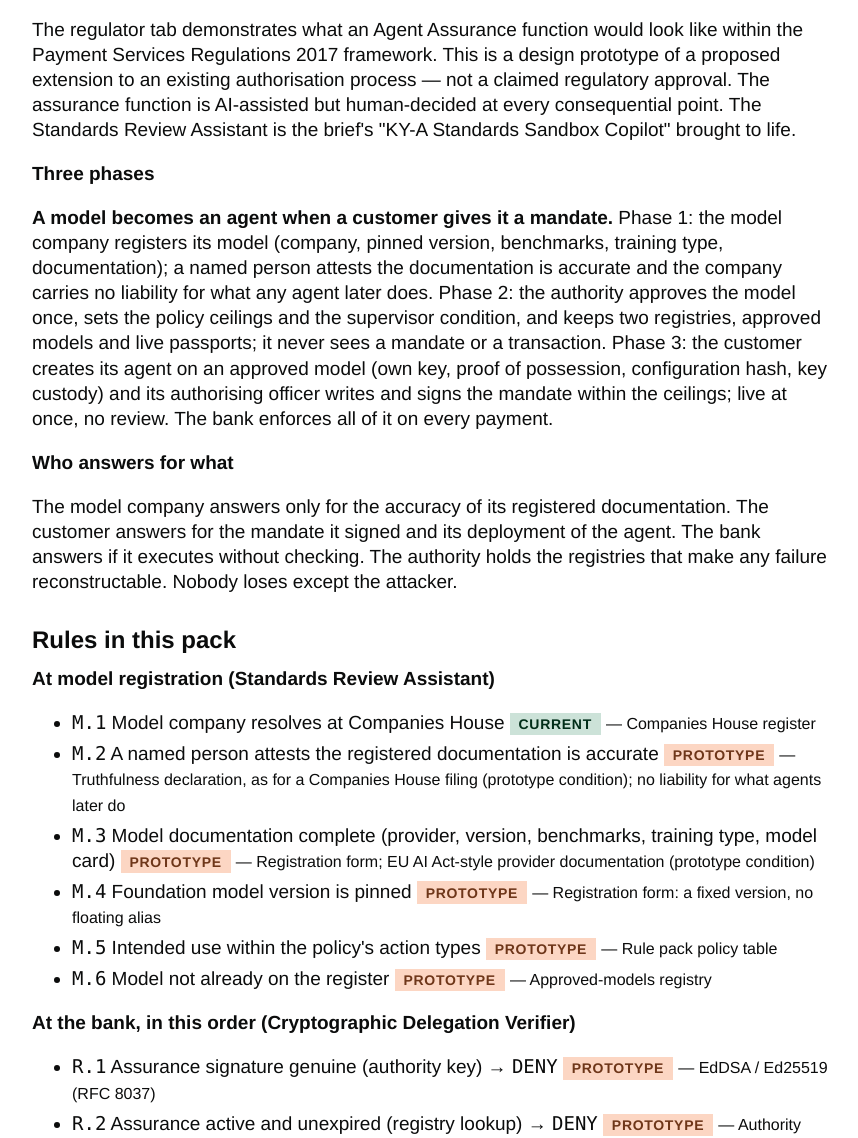
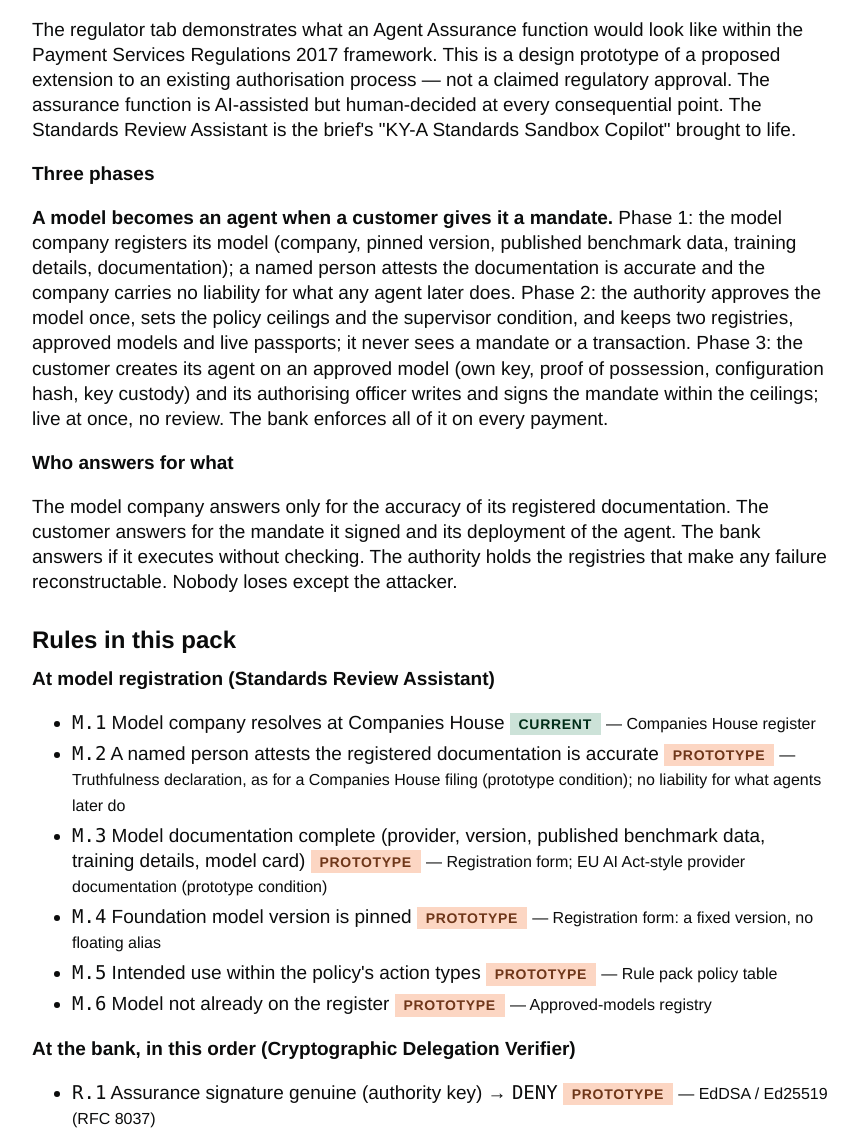
Before and after one commit to LegisLabs/agent-passport, a FastAPI app: page /about in a window 1280 px wide. Shown: the part 2163-3301 px from the top of the page, without its empty margins (128-986 px from the left). Run offline with FastAPI, Linux system fonts and the light colour scheme.

Commit message:
Model fields: benchmark data and training details as URLs (validated in M.3); registration buttons on the title row
Co-Authored-By: Claude Fable 5.1 <noreply@anthropic.com>

```diff
--- a/pay/review.py
+++ b/pay/review.py
@@ -35,7 +35,7 @@ def step_evidence(a: dict) -> dict:
         "company_registers": {"legal_name": _v(f, "company", "legal_name"), "companies_house": _v(f, "company", "companies_house_number"),
                               "model": f"{_v(f, 'model', 'model_name')} ({_v(f, 'model', 'model_id')}, release {_v(f, 'model', 'release')})",
                               "foundation_model": f"{_v(f, 'model', 'model_provider')} · {_v(f, 'model', 'model_version')}",
-                              "benchmarks": _v(f, "model", "benchmarks"), "training_type": _v(f, "model", "training_type"), "documentation": _v(f, "model", "documentation_ref"),
+                              "benchmarks": _v(f, "model", "benchmarks_url"), "training_details": _v(f, "model", "training_details_url"), "documentation": _v(f, "model", "documentation_ref"),
                               "attested_by": f"{_v(f, 'attestation', 'name')}, {_v(f, 'attestation', 'role')} ({_v(f, 'attestation', 'declaration_ref')}): documentation accuracy only",
                               "intended_use": f"{_v(f, 'intended_use', 'action_type')}: {_v(f, 'intended_use', 'description')}"},
         "customers_will": {"note": "No customer, no agent, no key at registration. A model becomes an agent when a customer gives it a mandate: the customer creates the agent (own key, proof of possession, configuration hash) and writes and signs its mandate within the policy ceilings."},
--- a/pay/rules.py
+++ b/pay/rules.py
@@ -81,9 +81,10 @@ def run_application_checks(fields: dict, agent: dict | None = None, reg: dict |
             out.append(_check(rule, ok, "registration: attestation", f"{_v(at, 'name')}, {_v(at, 'role')}, declaration {_v(at, 'declaration_ref')}: documentation accuracy attested on submission" if ok else "attestation incomplete"))
         elif c == "model_documented":
             m = fields.get("model", {})
-            missing = [k for k in ("model_name", "model_id", "model_provider", "model_version", "benchmarks", "training_type", "documentation_ref") if not _v(m, k)]
-            ok = not missing
-            out.append(_check(rule, ok, "registration: model documentation", f"{_v(m, 'model_name')} on {_v(m, 'model_provider')} {_v(m, 'model_version')}; benchmarks, training type and model card declared" if ok else "missing: " + ", ".join(missing)))
+            missing = [k for k in ("model_name", "model_id", "model_provider", "model_version", "benchmarks_url", "training_details_url", "documentation_ref") if not _v(m, k)]
+            bad_urls = [k for k in ("benchmarks_url", "training_details_url") if _v(m, k) and not re.match(r"^https://\S+$", str(_v(m, k)))]
+            ok = not missing and not bad_urls
+            out.append(_check(rule, ok, "registration: model documentation", f"{_v(m, 'model_name')} on {_v(m, 'model_provider')} {_v(m, 'model_version')}; benchmark data, training details and model card published" if ok else ("missing: " + ", ".join(missing) if missing else "not https URLs: " + ", ".join(bad_urls))))
         elif c == "version_pinned":
             ver = str(_v(fields, "model", "model_version") or "")
             ok = bool(ver) and not re.search(r"latest|\*|current", ver, re.I) and bool(re.search(r"[\d]", ver))
--- a/pay/static/app.css
+++ b/pay/static/app.css
@@ -944,3 +944,6 @@ body[data-view="bank"] .beat[data-running="true"]::before { content: "▮"; anim
 
 .step__head { display: flex; align-items: center; justify-content: space-between; gap: 1rem; margin: 0 0 .5rem; }
 .step__head .h2 { margin: 0; }
+
+.step__head { margin: 1.25rem 0 .75rem; }
+.step__actions { display: flex; gap: .6rem; align-items: center; }
--- a/pay/static/app.js
+++ b/pay/static/app.js
@@ -22,7 +22,7 @@ const AP = (() => {
   const LABELS = {
     company: { title: 'Model company', legal_name: 'Legal name', companies_house_number: 'Companies House number', website: 'Website' },
     attestation: { title: 'Attestation (documentation accuracy)', name: 'Named person', role: 'Role or title', declaration_ref: 'Declaration reference' },
-    model: { title: 'The model', model_name: 'Model name', model_id: 'Model identifier', release: 'Release', model_provider: 'Foundation model provider', model_version: 'Foundation model version (pinned)', benchmarks: 'Benchmarks', training_type: 'Training type', documentation_ref: 'Model card / documentation' },
+    model: { title: 'The model', model_name: 'Model name', model_id: 'Model identifier', release: 'Release', model_provider: 'Foundation model provider', model_version: 'Foundation model version (pinned)', benchmarks_url: 'Benchmark data (URL)', training_details_url: 'Training details (URL)', documentation_ref: 'Model card / documentation' },
     intended_use: { title: 'Intended use', action_type: 'Action type', description: 'Description' },
   };
 
@@ -167,7 +167,7 @@ const AP = (() => {
         ['Model company', `${esc(v(f, 'company', 'legal_name'))} · Companies House <span class="mono">${esc(v(f, 'company', 'companies_house_number'))}</span> · ${esc(v(f, 'company', 'website'))}`],
         ['Attestation', `${esc(v(f, 'attestation', 'name'))}, ${esc(v(f, 'attestation', 'role'))} · declaration <span class="mono">${esc(v(f, 'attestation', 'declaration_ref'))}</span> · documentation accuracy only, no liability for agents' actions`],
         ['Model', `<strong>${esc(v(f, 'model', 'model_name'))}</strong> <span class="mono">${esc(v(f, 'model', 'model_id'))}</span> · release ${esc(v(f, 'model', 'release'))} · ${esc(v(f, 'model', 'model_provider'))} <span class="mono">${esc(v(f, 'model', 'model_version'))}</span>`],
-        ['Documentation', `${esc(v(f, 'model', 'documentation_ref'))} · ${esc(v(f, 'model', 'training_type'))}<br><span class="small">${esc(v(f, 'model', 'benchmarks'))}</span>`],
+        ['Documentation', `${esc(v(f, 'model', 'documentation_ref'))} · <a href="${esc(v(f, 'model', 'benchmarks_url'))}">benchmark data</a> · <a href="${esc(v(f, 'model', 'training_details_url'))}">training details</a>`],
         ['Intended use', `<strong>${esc(v(f, 'intended_use', 'action_type'))}</strong> · ${esc(v(f, 'intended_use', 'description'))} · no customer named: each customer creates its own agent and mandate within the policy ceilings`],
       ].map(([k, val]) => `<div><dt>${k}</dt><dd>${val}</dd></div>`).join('');
       const pol = state.policy || {};
--- a/pay/templates/about.html
+++ b/pay/templates/about.html
@@ -25,7 +25,7 @@
   <h2 class="h2">Regulatory context</h2>
   <p>The regulator tab demonstrates what an Agent Assurance function would look like within the Payment Services Regulations 2017 framework. This is a design prototype of a proposed extension to an existing authorisation process — not a claimed regulatory approval. The assurance function is AI-assisted but human-decided at every consequential point. The Standards Review Assistant is the brief's "KY-A Standards Sandbox Copilot" brought to life.</p>
   <h3 class="h3">Three phases</h3>
-  <p><strong>A model becomes an agent when a customer gives it a mandate.</strong> Phase 1: the model company registers its model (company, pinned version, benchmarks, training type, documentation); a named person attests the documentation is accurate and the company carries no liability for what any agent later does. Phase 2: the authority approves the model once, sets the policy ceilings and the supervisor condition, and keeps two registries, approved models and live passports; it never sees a mandate or a transaction. Phase 3: the customer creates its agent on an approved model (own key, proof of possession, configuration hash, key custody) and its authorising officer writes and signs the mandate within the ceilings; live at once, no review. The bank enforces all of it on every payment.</p>
+  <p><strong>A model becomes an agent when a customer gives it a mandate.</strong> Phase 1: the model company registers its model (company, pinned version, published benchmark data, training details, documentation); a named person attests the documentation is accurate and the company carries no liability for what any agent later does. Phase 2: the authority approves the model once, sets the policy ceilings and the supervisor condition, and keeps two registries, approved models and live passports; it never sees a mandate or a transaction. Phase 3: the customer creates its agent on an approved model (own key, proof of possession, configuration hash, key custody) and its authorising officer writes and signs the mandate within the ceilings; live at once, no review. The bank enforces all of it on every payment.</p>
   <h3 class="h3">Who answers for what</h3>
   <p>The model company answers only for the accuracy of its registered documentation. The customer answers for the mandate it signed and its deployment of the agent. The bank answers if it executes without checking. The authority holds the registries that make any failure reconstructable. Nobody loses except the attacker.</p>
 
--- a/rulepacks/payments-2026.09.json
+++ b/rulepacks/payments-2026.09.json
@@ -27,7 +27,7 @@
   "application_rules": [
     {"id": "M.1", "title": "Model company resolves at Companies House", "status": "CURRENT", "source": "Companies House register", "check": "companies_house_match", "fail": "flag"},
     {"id": "M.2", "title": "A named person attests the registered documentation is accurate", "status": "PROTOTYPE", "source": "Truthfulness declaration, as for a Companies House filing (prototype condition); no liability for what agents later do", "check": "attestation", "fail": "flag"},
-    {"id": "M.3", "title": "Model documentation complete (provider, version, benchmarks, training type, model card)", "status": "PROTOTYPE", "source": "Registration form; EU AI Act-style provider documentation (prototype condition)", "check": "model_documented", "fail": "flag"},
+    {"id": "M.3", "title": "Model documentation complete (provider, version, published benchmark data, training details, model card)", "status": "PROTOTYPE", "source": "Registration form; EU AI Act-style provider documentation (prototype condition)", "check": "model_documented", "fail": "flag"},
     {"id": "M.4", "title": "Foundation model version is pinned", "status": "PROTOTYPE", "source": "Registration form: a fixed version, no floating alias", "check": "version_pinned", "fail": "flag"},
     {"id": "M.5", "title": "Intended use within the policy's action types", "status": "PROTOTYPE", "source": "Rule pack policy table", "check": "intended_use_within_policy", "fail": "flag"},
     {"id": "M.6", "title": "Model not already on the register", "status": "PROTOTYPE", "source": "Approved-models registry", "check": "not_already_registered", "fail": "flag"}
```
Also changed, not shown: docs/v1-v3/PRODUCT_STATE.md (+1 -1 lines), fixtures/pay/extraction_fixture.json (+4 -4 lines), pay/templates/provider.html (+5 -5 lines).
